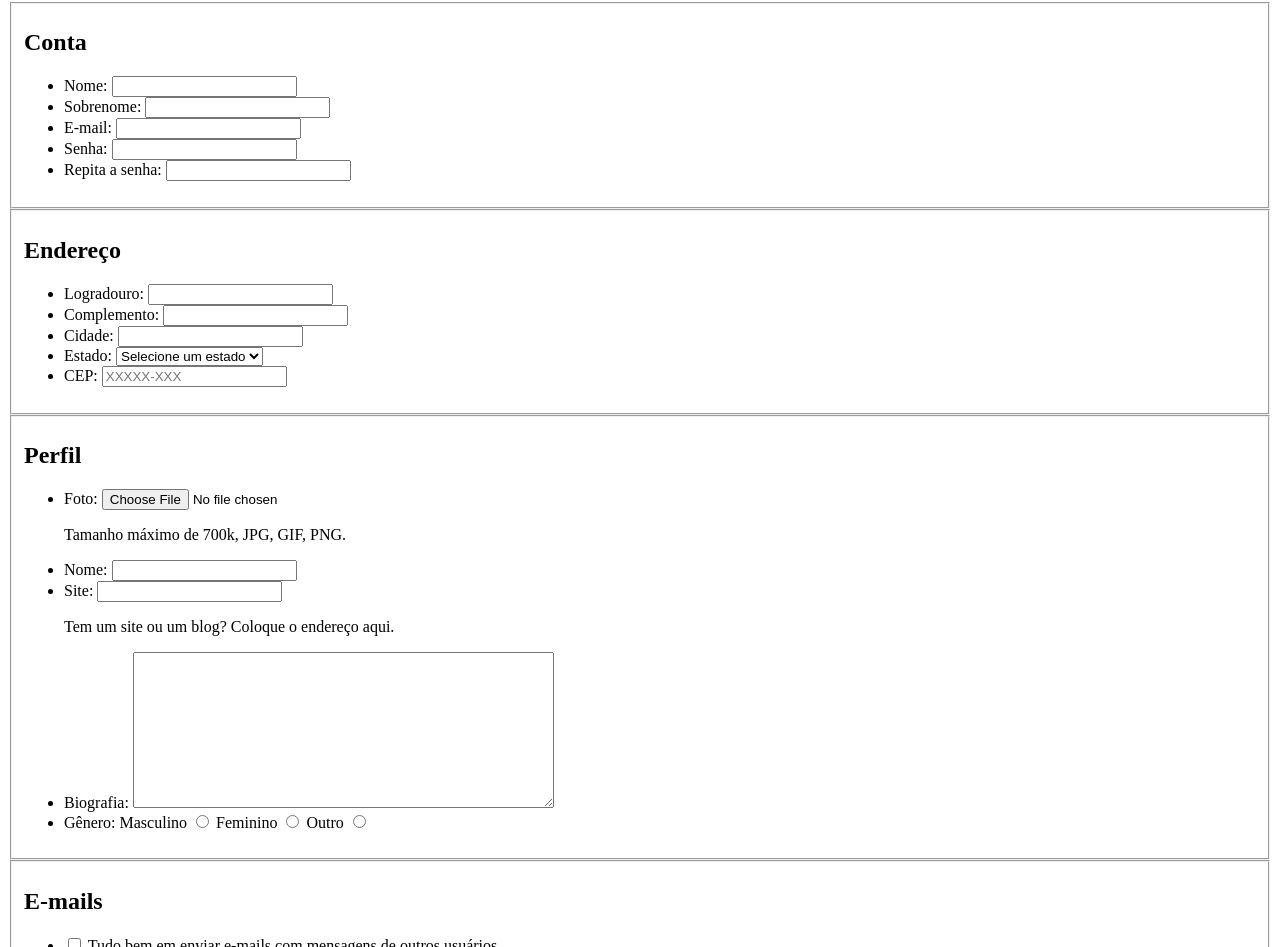
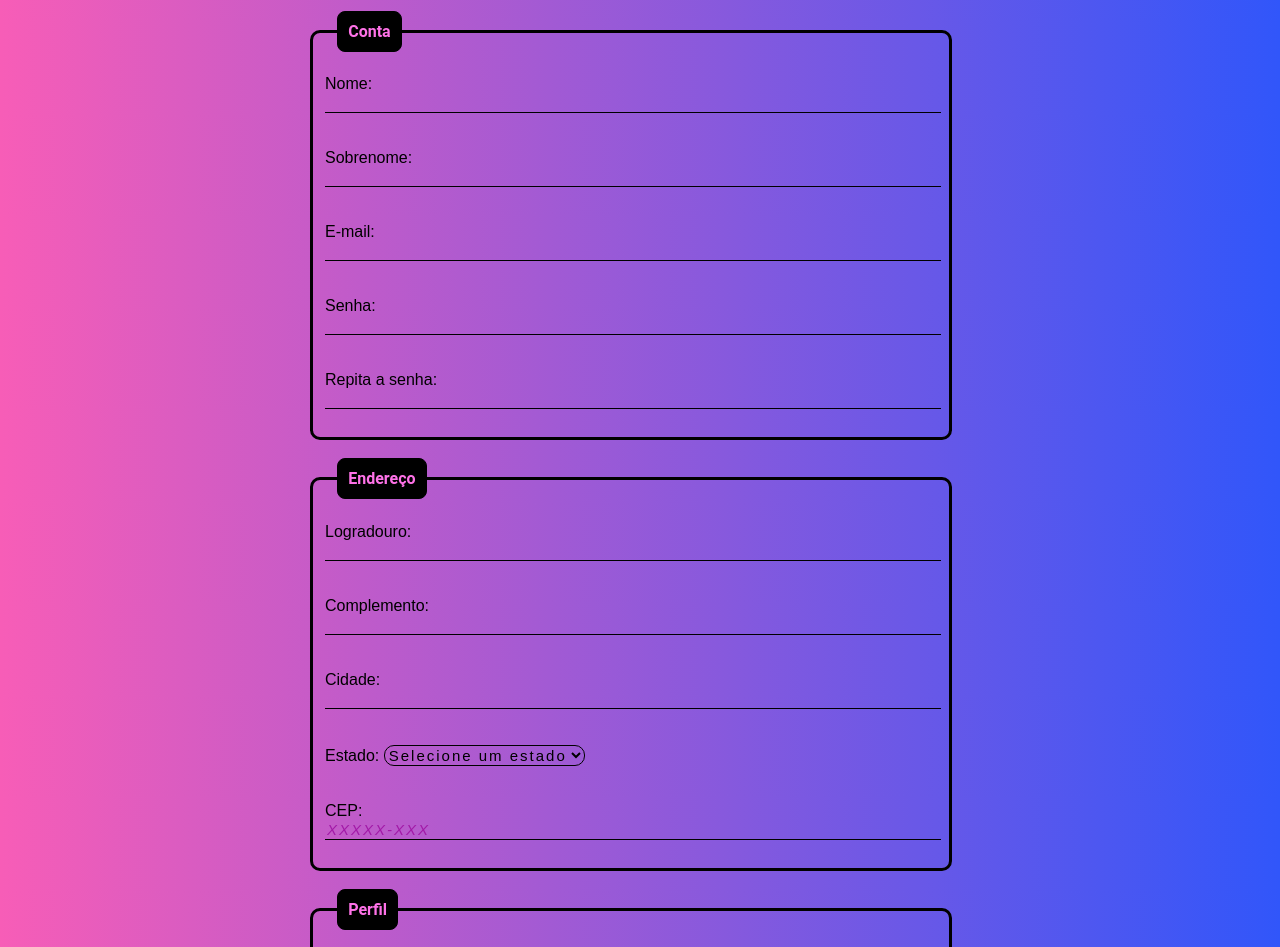
Before and after one commit to kamilarochapimentel/DSWI, a plain HTML site: page exercicio2/conta.html in a window 1280 px wide. Shown: the part 78-1025 px from the top of the page. Drawn offline with Linux system fonts and the light colour scheme.

Commit message:
customizando o formulário

```diff
--- a/exercicio2/conta.html
+++ b/exercicio2/conta.html
@@ -5,49 +5,60 @@
         <meta charset="UTF-8">
         <meta name="viewport" content="width=device-width, initial-scale=1.0">
         <title>Criar conta</title>
+        <link rel="stylesheet" href="style.css">
     </head>
 
     <body>
         <header>
-            <h1>Crie uma nova conta</h1>
+        <h1 class="titulo">Crie uma nova conta</h1>
         </header>
 
         <main>
-            <form method="post" action="/conta">
+            <div class="caixa">
+              <form class ="cadastro" method="post" action="/conta">
 
                 <fieldset>
-                    <h2>Conta</h2>
-                    <ul>
-                        <li> <label for="nome">Nome:</label>
-                            <input type="text" id="nome" name="nome"><br>
-                        </li>
-                        <li><label for="sobrenome">Sobrenome:</label>
-                            <input type="text" id="sobrenome" name="sobrenome"><br>
-                        </li>
-                        <li><label for="email">E-mail:</label>
-                            <input type="email" id="email" name="email"><br>
-                        </li>
-                        <li><label for="senha">Senha:</label>
-                            <input type="password" id="senha" name="senha"><br>
-                        </li>
-                        <li><label for="repetirsenha">Repita a senha:</label>
-                            <input type="password" id="repetirsenha" name="repetirsenha"><br>
-                        </li>
-                    </ul>
-                </fieldset>
+                       <legend><b>Conta</b></legend>
+                       <br>
+                      <div class="input_box">
+                        <label for="nome" class="nome_label">Nome:</label>
+                        <input type="text" id="nome" name="nome" class= "input_user"><br>
+                      </div> <br><br>
+                        <div class="input_box">
+                        <label for="sobrenome" class="nome_label">Sobrenome:</label>
+                        <input type="text" id="sobrenome" name="sobrenome" class= "input_user"><br>
+                       </div> <br><br>
+                       <div class="input_box">
+                       <label for="email" class="nome_label">E-mail:</label>
+                       <input type="email" id="email" name="email" class= "input_user" required><br>
+                       </div> <br><br>
+                       <div class="input_box">
+                      <label for="senha" class="nome_label">Senha:</label>
+                      <input type="password" id="senha" name="senha" class= "input_user" required><br>
+                      </div> <br><br>
+                      <div class="input_box">
+                      <label for="repetirsenha" class="nome_label">Repita a senha:</label>
+                       <input type="password" id="repetirsenha" name="repetirsenha" class= "input_user" required><br>
+                       </div> <br>
+                </fieldset> <br>
+
                 <fieldset>
-                    <h2>Endereço</h2>
-                    <ul>
-                        <li><label for="logradouro">Logradouro:</label>
-                            <input type="text" id="logradouro" name="logradouro"><br>
-                        </li>
-                        <li><label for="complemento">Complemento:</label>
-                            <input type="text" id="complemento" name="complemento"><br>
-                        </li>
-                        <li> <label for="cidade">Cidade:</label>
-                            <input type="text" id="cidade" name="cidade"><br>
-                        </li>
-                        <li><label for="estado">Estado:</label>
+                    <legend><b>Endereço</b></legend>
+                    <br>
+                            <div class="input_box">
+                            <label for="logradouro" class="nome_label">Logradouro:</label>
+                            <input type="text" id="logradouro" name="logradouro" class= "input_user"><br>
+                            </div> <br><br>
+                            <div class="input_box">
+                            <label for="complemento" class="nome_label">Complemento:</label>
+                            <input type="text" id="complemento" name="complemento" class= "input_user"><br>
+                            </div> <br><br>
+                            <div class="input_box">
+                            <label for="cidade" class="nome_label">Cidade:</label>
+                            <input type="text" id="cidade" name="cidade" class= "input_user"><br>
+                            </div> <br><br>
+                            <div class="input_box">
+                            <label for="estado">Estado:</label>
                             <select id="estado" name="estado">
                                 <option value="" disabled selected>Selecione um estado</option>
                                 <option value="ac">Acre</option>
@@ -76,66 +87,62 @@
                                 <option value="sp">São Paulo</option>
                                 <option value="se">Sergipe</option>
                                 <option value="to">Tocantins</option>
+                            </select>
+                            </div> <br><br>
+                            <div class="input_box">
+                            <label for="cep" class="nome_label">CEP:</label>
+                            <input type="text" name="cep" id="cep" placeholder="XXXXX-XXX" maxlength="9" class= "input_user">
+                            </div> <br>
+                </fieldset> <br>
 
-                        </select> </li>
-                        <li> <label for="cep">CEP:</label>
-                            <input type="text" name="cep" id="cep" placeholder="XXXXX-XXX" maxlength="9">
-                        </li>
-                    </ul>
-
-                </fieldset>
                 <fieldset>
-                    <h2>Perfil</h2>
-                    <ul>
-                        <li>
+                            <legend><b>Perfil</b></legend>
+                            <br>
+                            <div class="input_box">
                             <label for="foto">Foto:</label>
                             <input type="file" name="arquivo" id="arquivo">
                             <p>Tamanho máximo de 700k, JPG, GIF, PNG.</p>
-                        </li>
-                        <li>
-                            <label for="nome">Nome:</label>
-                            <input type="text" name="nome" id="nome">
-                        </li>
-                        <li>
-                            <label for="site">Site:</label>
-                            <input type="text" name="site" id="site">
-                        </li>
+                           </div> <br><br>
+                           <div class="input_box">
+                            <label for="nome" class="nome_label">Nome:</label>
+                            <input type="text" name="nome" id="nome" class= "input_user">
+                           </div> <br><br>
+                           <div class="input_box">
+                            <label for="site" class="nome_label">Site:</label>
+                            <input type="text" name="site" id="site" class= "input_user">
+                            </div> <br><br>
+                            <div class="input_box">
                         <p>Tem um site ou um blog? Coloque o endereço aqui.</p>
-                        <li><label for="mensagem">Biografia:</label>
+                            <label for="mensagem">Biografia:</label>
                             <textarea id= "mensagem" name="mensagem" rows="10" cols="50">
-                                </textarea>
-                        </li>
-                        <li><label for="genero">Gênero:</label>
-
+                            </textarea> </div> <br> <div>
+                            <label for="genero">Gênero:</label>
+                            <input type="radio" name="genero" id="genero">
                             <label for="genero">Masculino</label>
                             <input type="radio" name="genero" id="genero">
                             <label for="genero">Feminino</label>
                             <input type="radio" name="genero" id="genero">
                             <label for="genero">Outro</label>
-                            <input type="radio" name="genero" id="genero">
-                        </li>
-                    </ul>
-                </fieldset>
+                            </div>
+                        </fieldset> <br>
+
                 <fieldset>
-                    <h2>E-mails</h2>
-                    <ul>
-                        <li>
-                            <input type="checkbox" name="envio_mensagens" id="mensagens">
-                            <label for="envio_mensagens">Tudo bem em enviar e-mails com mensagens de outros
-                                usuários.</label>
-                        </li>
-                        <li>
-                            <input type="checkbox" name="envio_produtos" id="mensagens">
-                            <label for="envio_produtos">Tudo bem em enviar e-mails ocasionais com promoções sobre outros
-                                produtos.</label>
-                        </li>
-                    </ul>
-                </fieldset>
-                <fieldset>
-                    <input type="submit" value="Criar conta">
+                    <legend><b>E-mails</b></legend><br>
+                            <div class="input_box">
+                            <input type="checkbox" name="envio_mensagens" id="mensagens"required>
+                            <label for="envio_mensagens">Tudo bem em enviar e-mails com mensagens de outros usuários.</label>
+                            </div>
+                            <div class="input_box">
+                            <input type="checkbox" name="envio_produtos" id="mensagens"required>
+                            <label for="envio_produtos">Tudo bem em enviar e-mails ocasionais com promoções sobre outros produtos.</label>
+                            </div>
+                </fieldset> <br>
 
-                </fieldset>
+                    <button type="submit" name="submiti" id="submit"><b>Criar conta</b></button> <br>
+
             </form>
+        </div>
         </main>
+
     </body>
     </html>
--- /dev/null
+++ b/exercicio2/style.css
@@ -0,0 +1,102 @@
+body{
+
+    font-family: Arial, Helvetica, sans-serif;
+    background-image: linear-gradient(to right, rgb(247, 93, 183), rgb(49, 86, 250));
+    /* box-shadow: 1px 1px 4px black;
+    background-image:url(../exercicio2/imagem/flores.jpg); */
+}
+
+.titulo{
+    font-family: 'Roboto', sans-serif;
+}
+
+legend{
+    font-family: 'Roboto', sans-serif;
+    border: 1px solid black;
+    padding: 10px;
+    /* text-align: left; */
+    background-color: black;
+    border-radius: 8px;
+    color: rgb(255, 114, 232);
+    margin: 0 2%;
+}
+
+.caixa{
+    position: absolute;
+    color: black;
+}
+
+fieldset{
+    border: 3px black solid;
+    border-radius: 10px;
+    width: 50%;
+    margin: 0 302px;
+    /* text-shadow: 0 0 3px rgb(185, 110, 82); */
+    /* box-shadow: 1px 1px 4px black; */
+}
+
+.input_user{
+    background: none;
+    border: none;
+    border-bottom: 1px solid black ;
+    /* tira o contorno do box quando esta digitando */
+    outline: none;
+    color: black;
+    font-size: 15px;
+    width: 100%;
+    /* espacamento das letras */
+    letter-spacing: 2px;
+}
+
+#estado, textarea{
+    resize:none;
+    /* width: 100%; */
+    outline: none;
+    background: none;
+    border: 1px solid black;
+    font-size: 15px;
+    font-family: Arial, Helvetica, sans-serif;
+    letter-spacing: 2px;
+    border-radius: 10px;
+}
+
+textarea:focus-within{
+    border: none;
+    box-shadow: 1px 1px 4px black;
+}
+
+button{
+    border-radius: 5px;
+}
+
+
+header{
+    justify-content: center;
+    display: flex;
+}
+
+#arquivo{
+    border: 0;
+}
+
+::placeholder{
+    color:rgb(162, 26, 167);
+    font-style: italic;
+
+}
+
+#submit{
+    background-image: linear-gradient(to right, rgb(247, 93, 183), rgb(49, 86, 250));
+    border: 3px solid black;
+    padding: 15px;
+    color: black;
+    font-size: 15px;
+    cursor: pointer;
+
+    width: 15%;
+    margin: 1% 25%;
+}
+
+#submit:hover{
+    background-image: linear-gradient(to right, rgb(165, 61, 122), rgb(32, 59, 179));
+}
```
Also changed, not shown: exercicio2/imagem/flores.jpg (added).
